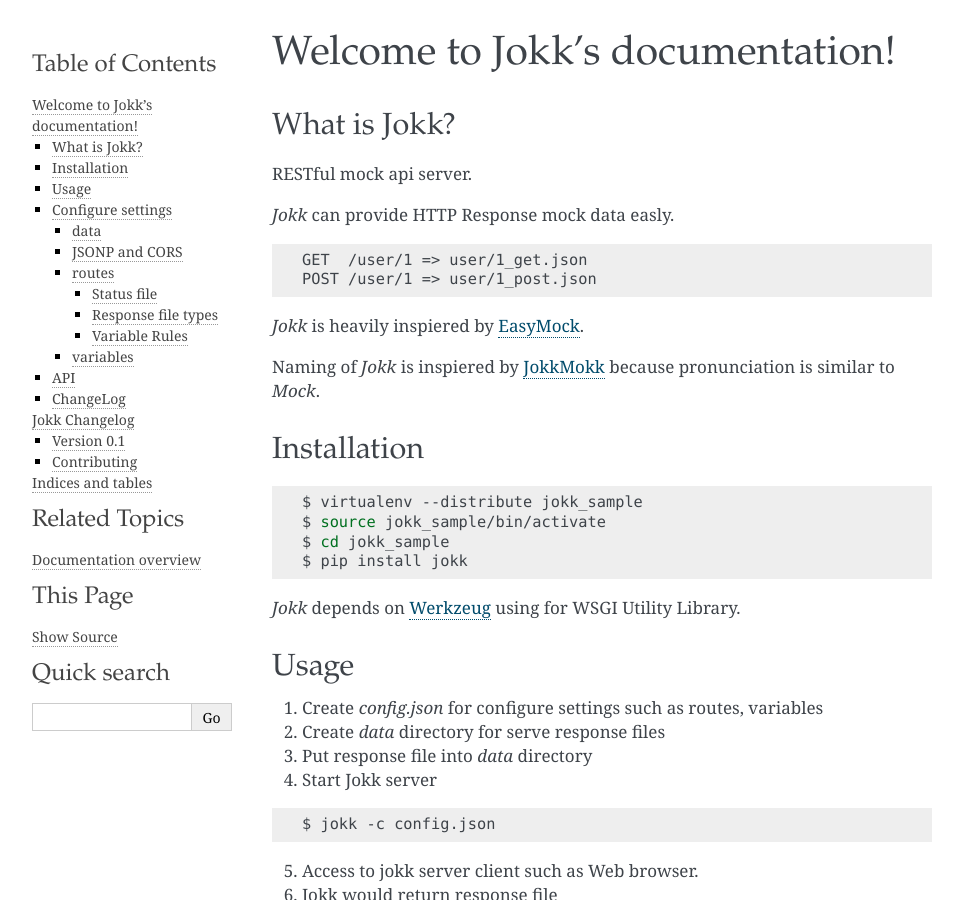
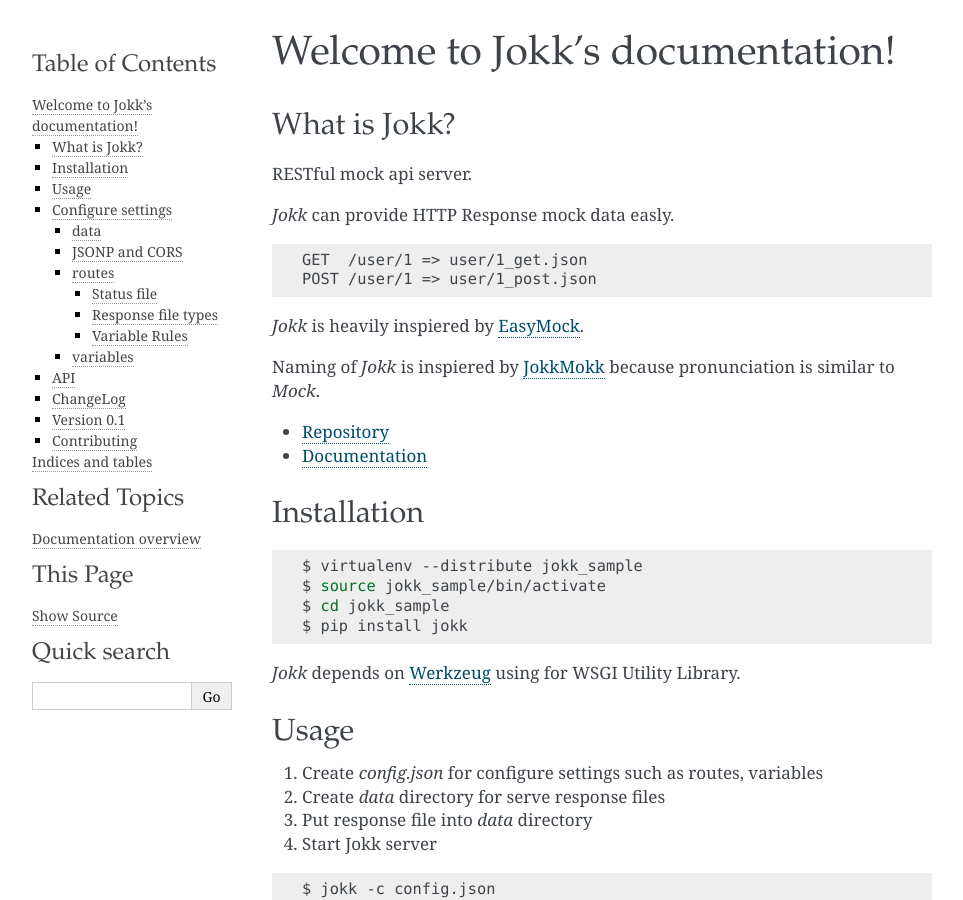
Before and after one commit to heavenshell/py-jokk, a Sphinx documentation site: the page built from docs/source/index.rst, in a window 1280 px wide and 900 px high. Shown: the whole window, without its empty margins (148-1111 px from the left). Built offline with Sphinx 7.4.7, drawn with Linux system fonts in a browser that asks for light colours.

Commit message:
Fix docs: Add docs and repository links.

```diff
--- a/CHANGES.rst
+++ b/CHANGES.rst
@@ -1,6 +1,3 @@
-Jokk Changelog
-==============
-
 Version 0.1
 -----------
 
--- a/README.rst
+++ b/README.rst
@@ -6,6 +6,9 @@
 `Jokk` is heavily inspiered by `EasyMock <https://github.com/cyberagent-jp/node-easymock>`_.
 
 .. image:: https://travis-ci.org/heavenshell/py-jokk.png?branch=master
+
+- `Repository <https://github.com/heavenshell/py-jokk/>`_
+- `Documentation <https://jokk.readthedocs.org/en/latest/>`_
 
 Installation
 ------------
--- a/docs/source/index.rst
+++ b/docs/source/index.rst
@@ -21,6 +21,10 @@
 `Jokk` is heavily inspiered by `EasyMock <https://github.com/cyberagent-jp/node-easymock>`_.
 
 Naming of `Jokk` is inspiered by `JokkMokk <http://en.wikipedia.org/wiki/Jokkmokk>`_ because pronunciation is similar to `Mock`.
+
+
+- `Repository <https://github.com/heavenshell/py-jokk/>`_
+- `Documentation <https://jokk.readthedocs.org/en/latest/>`_
 
 Installation
 ------------
```
